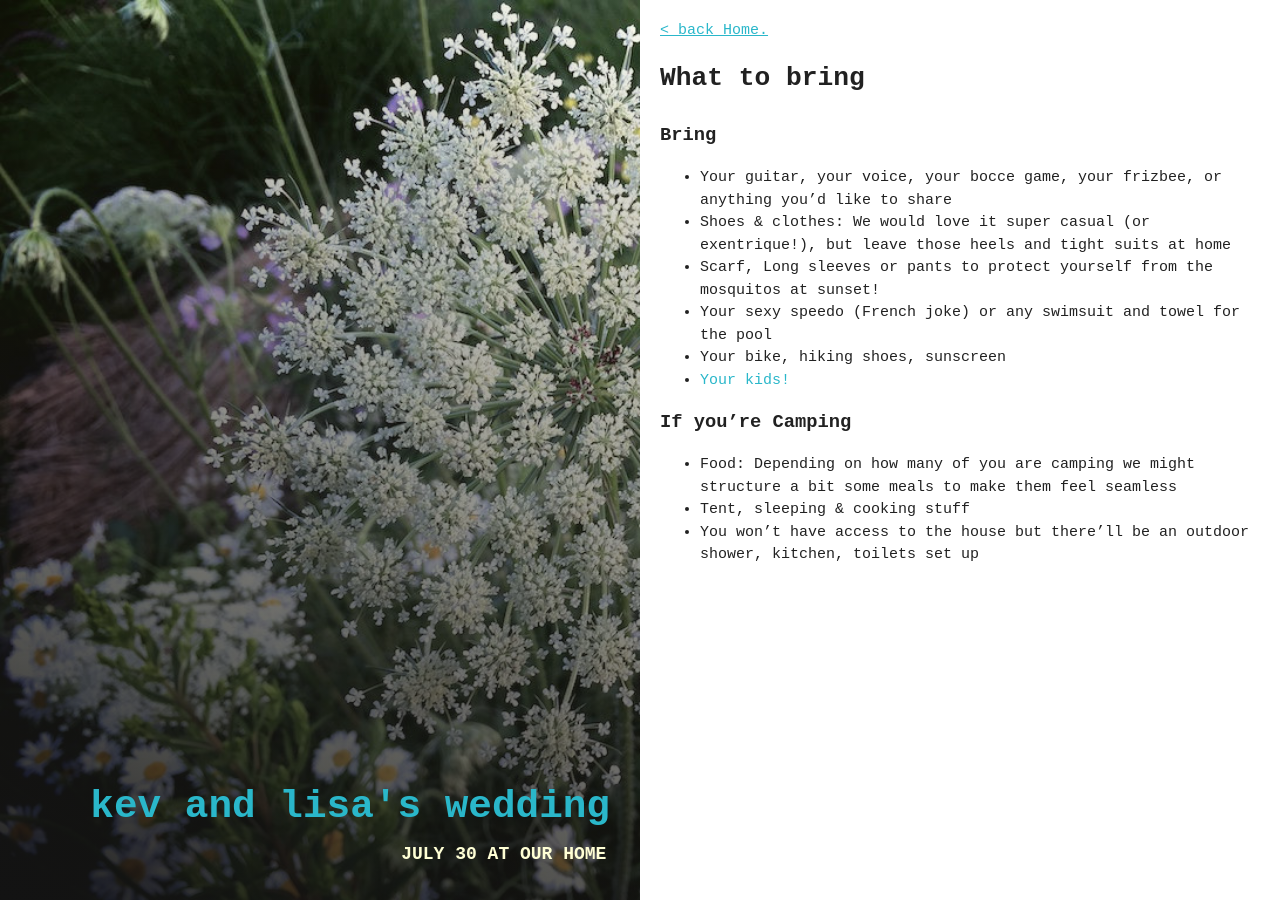
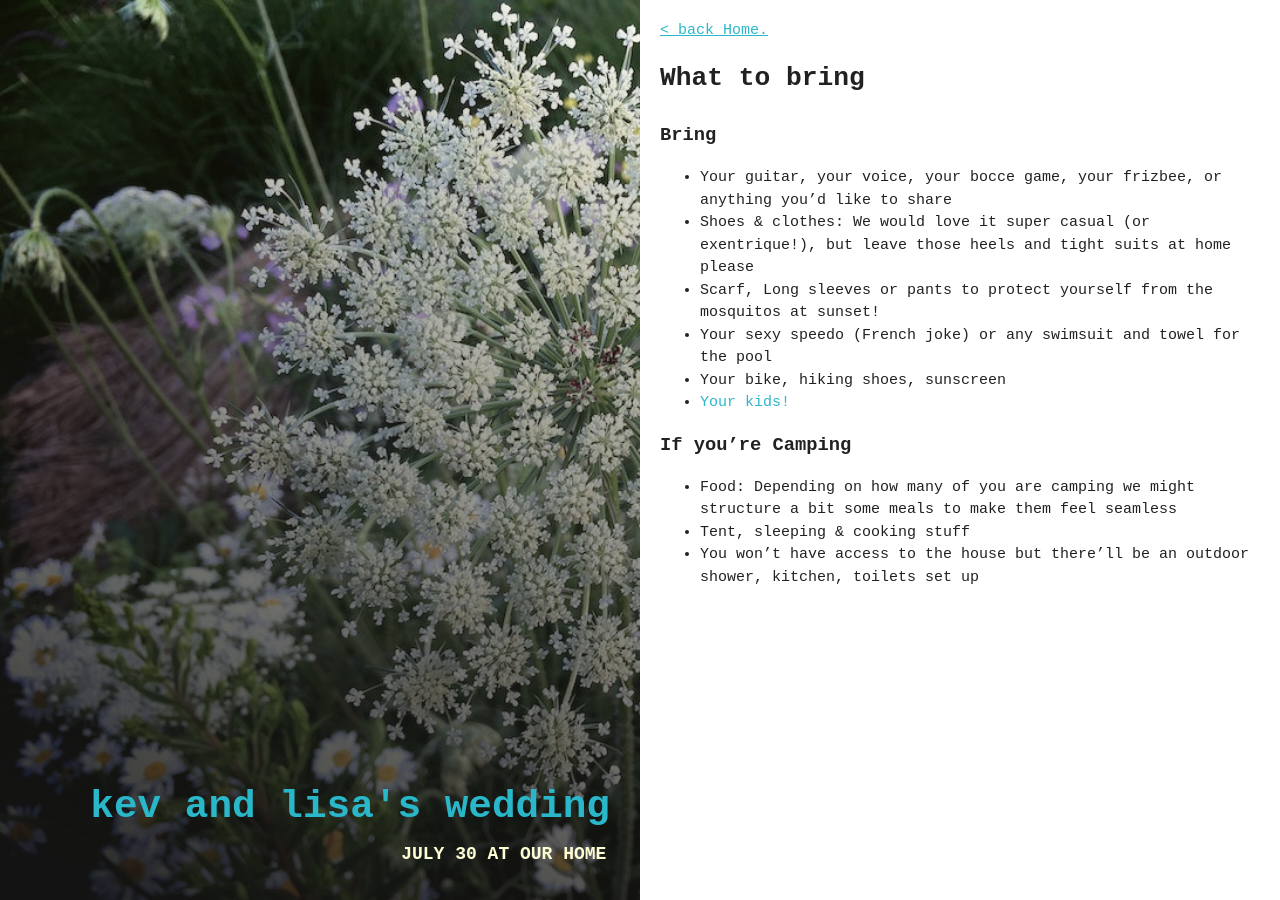
Before and after one commit to kevwalsh/carota, a Jekyll site: the page built from _posts/2015-01-06-what-to-bring.md, in a window 1280 px wide. Built offline with Jekyll 4.4.1, drawn with Linux system fonts in a browser that asks for light colours.

Commit message:
Update 2015-01-06-what-to-bring.md

```diff
--- a/_posts/2015-01-06-what-to-bring.md
+++ b/_posts/2015-01-06-what-to-bring.md
@@ -13,7 +13,7 @@
 #### Bring
 
 * Your guitar, your voice, your bocce game, your frizbee, or anything you'd like to share
-* Shoes & clothes: We would love it super casual (or exentrique!), but leave those heels and tight suits at home
+* Shoes & clothes: We would love it super casual (or exentrique!), but leave those heels and tight suits at home please
 * Scarf, Long sleeves or pants to protect yourself from the mosquitos at sunset!
 * Your sexy speedo (French joke) or any swimsuit and towel for the pool
 * Your bike, hiking shoes, sunscreen
```
